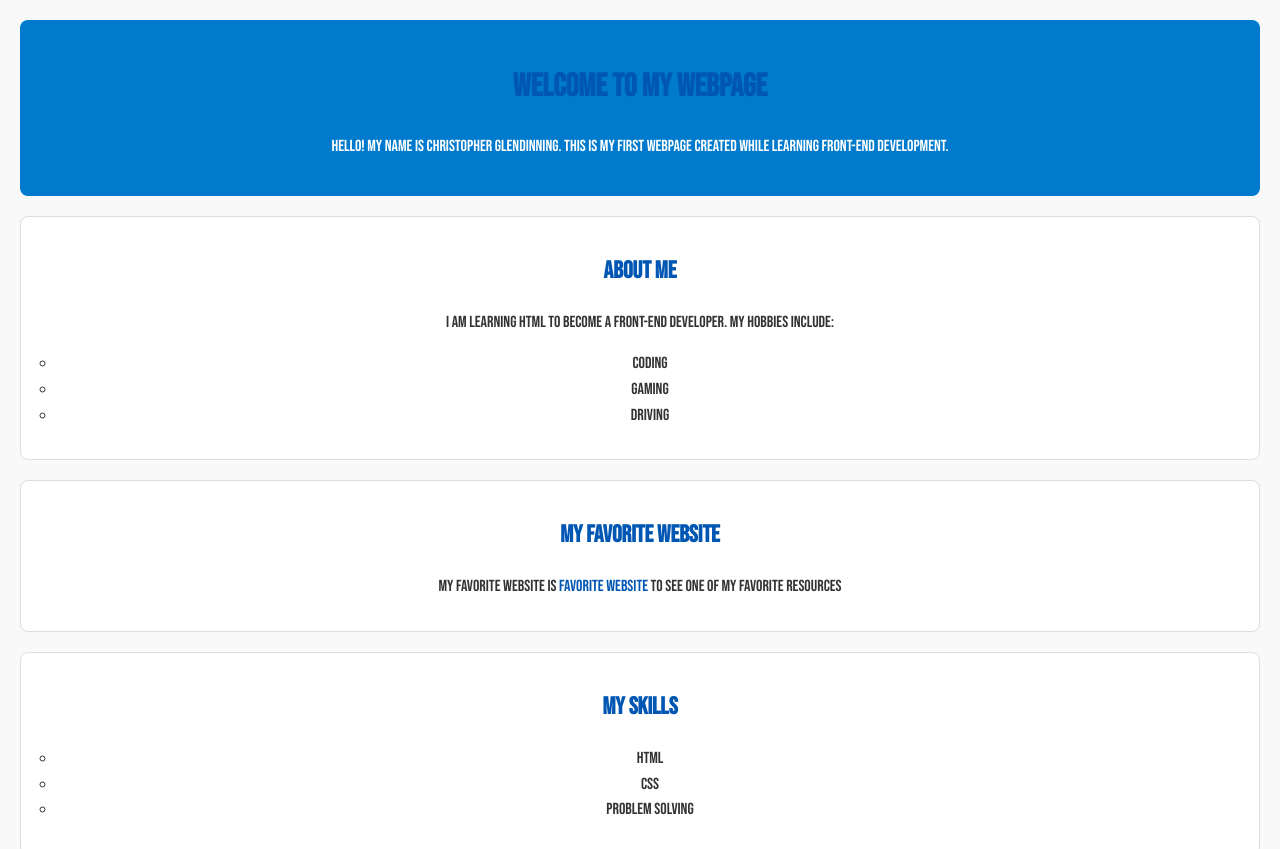
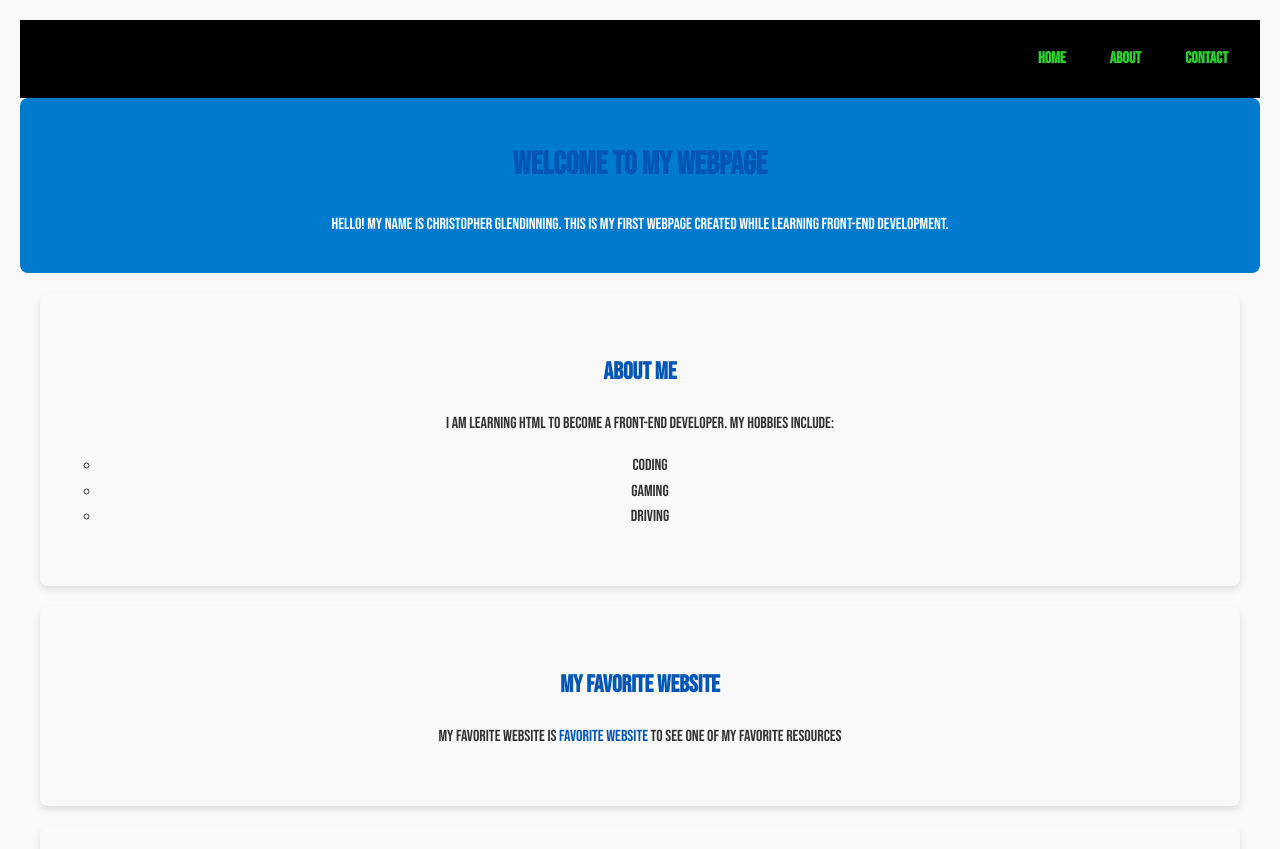
Before and after one commit to dubz2k11/Project, a plain HTML site: page Project- folder/index.html in a window 1280 px wide. Shown: the top 849 px of the page. Drawn offline with Linux system fonts and the light colour scheme.

Commit message:
challenge completed
🎯 Challenge Goal:
✅ Create a sticky navigation bar with links to different sections of the page.
✅ Style the navbar with CSS to make it look modern and user-friendly.
✅ Use Flexbox to align links properly.

```diff
--- a/Project- folder/index.html
+++ b/Project- folder/index.html
@@ -10,12 +10,19 @@
     <title>MY project site</title>
 </head>
 <body>
+    <nav>
+        <ul>
+            <li><a href="#home">Home</a></li>
+            <li><a href="#about">About</a></li>
+            <li><a href="#contact">Contact</a></li>
+        </ul>
+    </nav>
     <header>
     <h1>Welcome to My Webpage</h1>
     <p>Hello! My name is Christopher Glendinning. This is my first webpage created while learning front-end development.</p>
 </header>
 
-<section>
+<section id="home">
     <h2>About me</h2>
     <p>I am learning HTML to become a front-end developer. My hobbies include:</p>
     <ul>
@@ -25,12 +32,12 @@
     </ul>
 </section>
 
-<section>
+<section id="about">
 <h2>My Favorite Website</h2>
 <p>My favorite website is <a href="Google">Favorite website</a> to see one of my favorite resources</p>
 </section>
 
-<section>
+<section id="skills">
     <h2>My Skills</h2>
     <ul>
         <li>HTML</li>
@@ -39,7 +46,7 @@
     </ul>
 </section>
 
-<section>
+<section id="hobbies">
     <h2>My hobbies</h2>
     <div class="image-container">
     <img src="assets/spongbob.jpg" alt="SON" width="100">
@@ -47,7 +54,7 @@
     <p>Please Enjoy picture of my Son</p>
 </section>
 
-<section>
+<section id="goals">
     <h2>My Goals</h2>
     <p>My goal is to become a front-end developer and work for a company that values my skills and knowledge.</p>
 </section>
--- a/Project- folder/style.css
+++ b/Project- folder/style.css
@@ -7,6 +7,38 @@ body{
     line-height: 1.6;
     padding: 20px;
 }
+/* Style the navigation bar */
+nav {
+    background-color: black;  /* Navbar background color */
+    padding: 10px 20px;
+    position: sticky;
+    top: 0;
+    z-index: 1000;
+}
+
+/* Style the list */
+nav ul {
+    list-style: none;
+    display: flex;   /* Aligns links horizontally */
+    justify-content: flex-end;  /* Aligns links to the right */
+    gap: 20px;  /* Adds space between links */
+}
+
+/* Style the links */
+nav a {
+    text-decoration: none;
+    color:limegreen;
+    font-weight: bold;
+    padding: 8px 12px;
+    border-radius: 5px;
+    transition: background-color 0.3s;
+}
+
+/* Hover effect */
+nav a:hover {
+    background-color: white;
+}
+
 /* Header Styles */
 header{
     background-color: #007acc;
@@ -16,13 +48,16 @@ header{
     border-radius: 8px;
 }
 /* Section Styles */
-section{
-    background-color: #fff;
-    padding:15px;
-    border: 1px solid #ddd;
+
+/* Style sections for clear separation */
+section {
+    padding: 40px;
+    margin: 20px;
+    background-color: #f9f9f9;
     border-radius: 8px;
-    margin: 20px 0;
+    box-shadow: 0 4px 6px rgba(0, 0, 0, 0.1);
 }
+
 h1, h2{
     color: #0056b3;
 }
@@ -55,6 +90,7 @@ a {
     border: 5px solid #007acc; /* Add a solid border around the image */
     padding: 10px; /* Space between the border and the image */
     border-radius: 8px; /* Optional: Rounds the corners of the border */
+    border-radius: 50%;
 }
  /* Button Styles */
 .custom-button {
```
